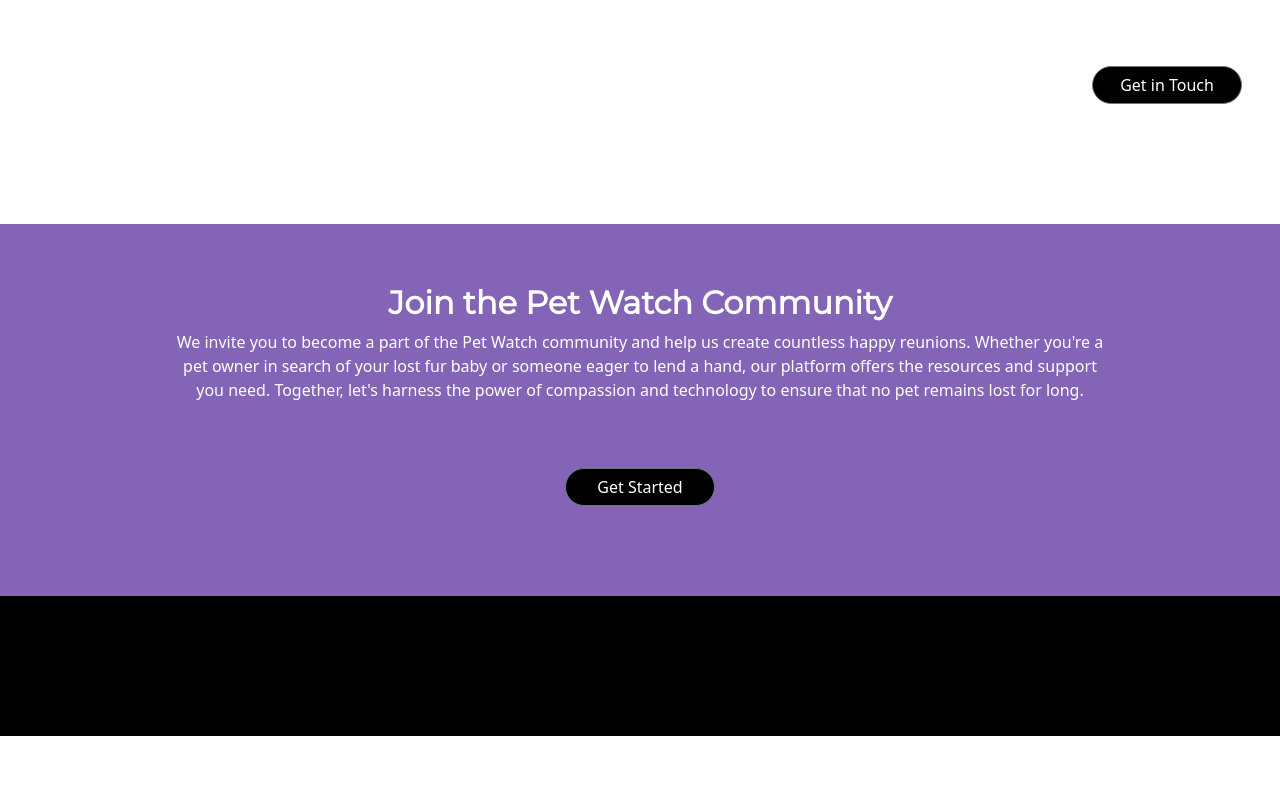
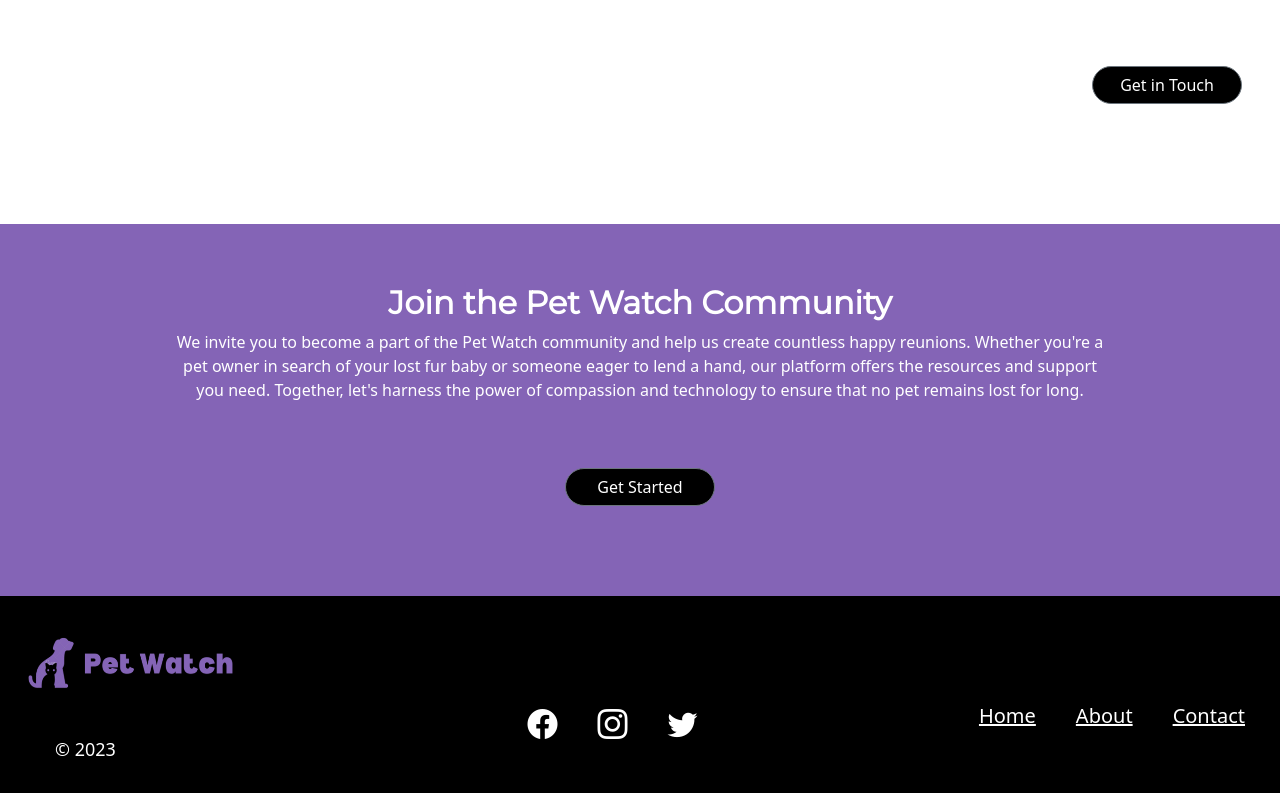
Before and after one commit to Code-the-Dream-School/cc-prac-team1-front, a React (Create React App) app: page /about in a window 1280 px wide. Shown: the part 2301-3094 px from the top of the page. Before the commit the page ends 3037 px from the top, so only its background shows below. Built offline with nearby package versions, Linux system fonts and the light colour scheme.

Commit message:
Added footer info to About page

```diff
--- a/src/components/pages/AboutPage.js
+++ b/src/components/pages/AboutPage.js
@@ -1,8 +1,9 @@
 import React from "react";
-import { useNavigate } from "react-router-dom";
+import { useNavigate, Link } from "react-router-dom";
 import { Button, Row, Col } from "reactstrap";
 import "./css/AboutPage.css";
 import petImage from "../../creative-assets/pet-image.png";
+import footerImg from "../../creative-assets/footer-logo.png";
 
 function AboutPage() {
   const goToLogin = useNavigate();
@@ -110,7 +111,37 @@ function AboutPage() {
           Get Started
         </Button>
       </Row>
-      <Row className="last-row"></Row>
+      <Row className="last-row">
+        <img src={footerImg} alt="cat and dog" />
+        <div>
+          <span className="copyright"> © 2023 </span>
+          <span className="network-icons">
+            <a
+              href="https://www.facebook.com/"
+              target="_blank"
+              rel="noreferrer"
+              className="bi bi-facebook"
+            ></a>
+            <a
+              href="https://www.instagram.com/"
+              target="_blank"
+              rel="noreferrer"
+              className="bi bi-instagram"
+            ></a>
+            <a
+              href="https://twitter.com/i/flow/login?redirect_after_login=%2F%3Flang%3Den"
+              target="_blank"
+              rel="noreferrer"
+              className="bi bi-twitter"
+            ></a>
+          </span>
+          <span className="links">
+            <Link to="/">Home</Link>
+            <Link to="/about">About</Link>
+            <Link to="/contact">Contact</Link>
+          </span>
+        </div>
+      </Row>
     </>
   );
 }
--- a/src/components/pages/css/AboutPage.css
+++ b/src/components/pages/css/AboutPage.css
@@ -76,7 +76,35 @@
 
 .last-row {
   background-color: black;
-  padding: 70px;
+  padding: 30px 15px;
+}
+.last-row img {
+  width: 250px;
+  height: 75px;
+}
+.last-row div {
+  text-align: center;
+}
+
+.last-row a {
+  color: white;
+  padding: 0px 20px;
+}
+.copyright {
+  float: left;
+  color: white;
+  margin-top: 35px;
+  margin-left: 40px;
+  font-size: 18px;
+}
+.network-icons {
+  text-align: center;
+  margin-left: 150px;
+  font-size: 30px;
+}
+.links {
+  font-size: 20px;
+  float: right;
 }
 
 .first-about-button {
```
Also changed, not shown: src/components/pages/ContactPage.js (+0 -21 lines).
